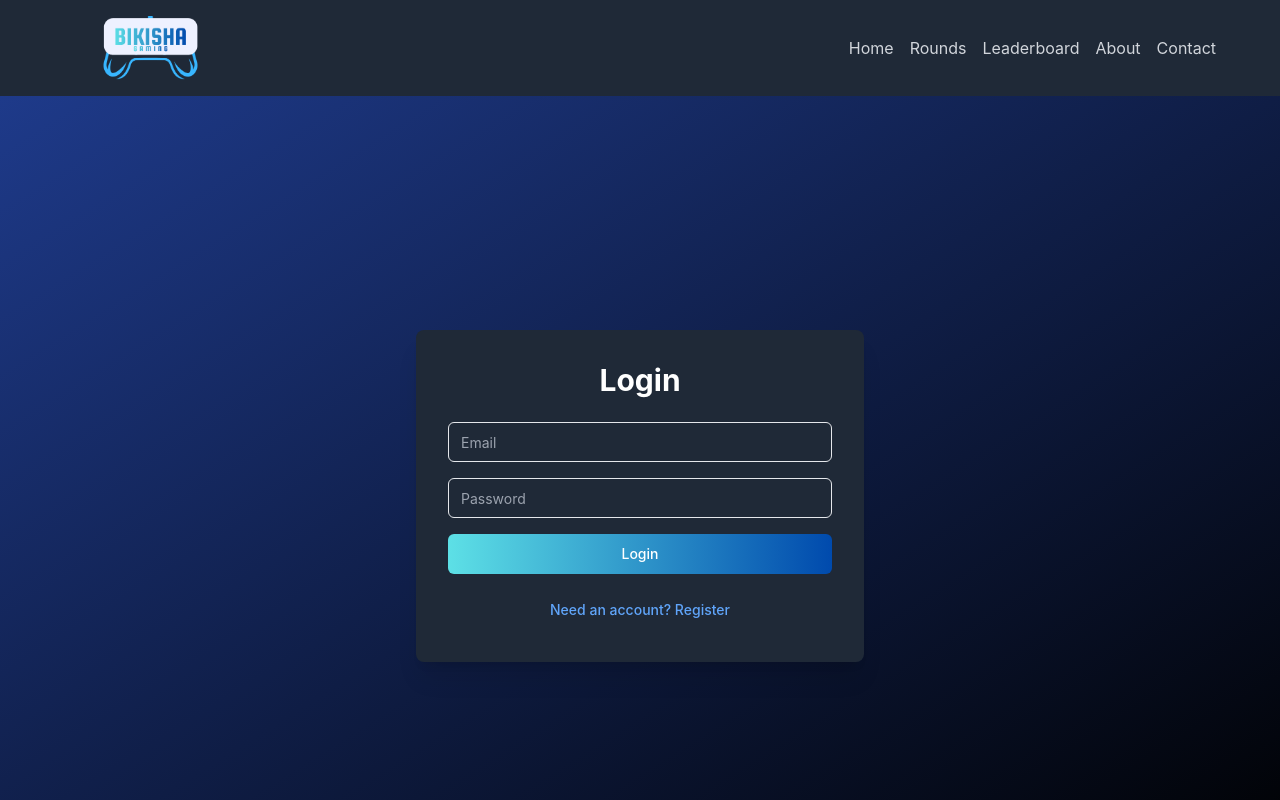
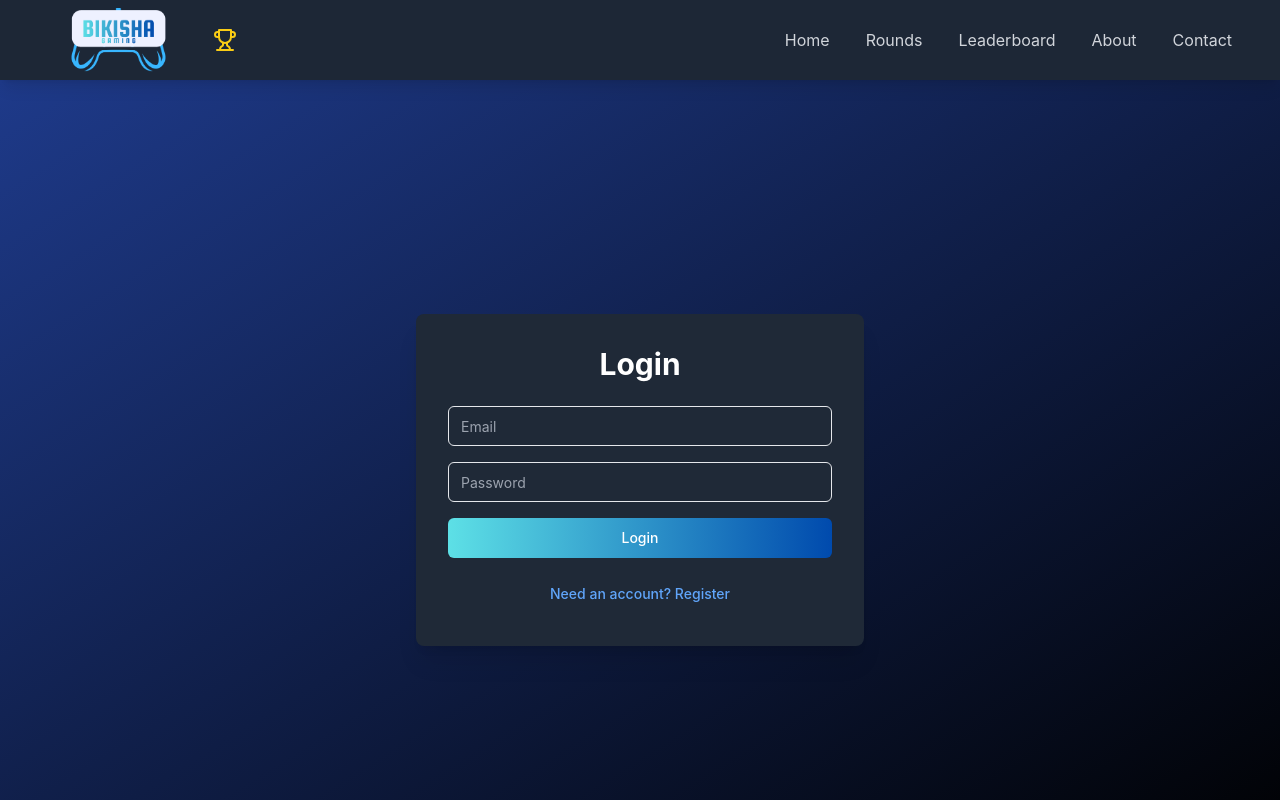
Before and after one commit to Hena7/PlayStation-Tournament-App, a React app in the folder frontend/: page /signin in a window 1280 px wide. Shown: the top 800 px of the page. Built offline with nearby package versions, Linux system fonts and the light colour scheme; the HTML template or start-up script is replaced by a standard one.

Commit message:
Header responsive

```diff
--- a/frontend/src/components/Header.jsx
+++ b/frontend/src/components/Header.jsx
@@ -1,63 +1,84 @@
-import { Trophy } from "lucide-react";
-import React from "react";
+import { Trophy, Menu, X } from "lucide-react";
+import { useState } from "react";
 
 const Header = () => {
+  const [mobileOpen, setMobileOpen] = useState(false);
+
+  const navLinks = [
+    { href: "/", label: "Home" },
+    { href: "/rounds", label: "Rounds" },
+    { href: "/leaderboard", label: "Leaderboard" },
+    { href: "/about", label: "About" },
+    { href: "/contact", label: "Contact" },
+  ];
+
   return (
-    <div>
-      <nav className="bg-gray-800 p-4">
-        <div className="max-w-6xl mx-auto flex justify-between items-center">
-          <div className="flex items-center space-x-4">
-            <a href="/">
+    <nav className="bg-gray-800/95 backdrop-blur-sm sticky top-0 z-50 shadow-lg">
+      <div className="max-w-7xl mx-auto px-4 sm:px-6 lg:px-8">
+        <div className="flex justify-between items-center h-16 md:h-20">
+          {/* Logo */}
+          <a href="/" className="flex items-center group">
             <img
               src="/Logo.png"
-                alt="Tournament Manager Logo"
-                className="md:h-16 max-md:h-12 hover:scale-105"
+              alt="Tournament Manager"
+              className="h-12 md:h-16 transition-transform group-hover:scale-105"
             />
+            <Trophy className="ml-2 h-6 w-6 text-yellow-400 hidden sm:block animate-pulse" />
           </a>
-            {/* <Trophy className="h-6 w-6 text-white" />
-            <span className="text-white font-bold text-xl"></span> */}
+
+          {/* Desktop Nav */}
+          <div className="hidden md:flex items-center space-x-1">
+            {navLinks.map(({ href, label }) => (
+              <a
+                key={href}
+                href={href}
+                className="relative px-4 py-2 text-gray-300 hover:text-white transition-colors duration-200
+                           after:absolute after:bottom-0 after:left-0 after:w-0 after:h-0.5 after:bg-gradient-to-r
+                           after:from-blue-400 after:to-cyan-400 after:transition-all after:duration-300
+                           hover:after:w-full"
+              >
+                {label}
+              </a>
+            ))}
           </div>
-          <div className="flex space-x-4">
+
+          {/* Mobile Menu Button */}
+          <button
+            onClick={() => setMobileOpen(!mobileOpen)}
+            className="md:hidden p-2 rounded-lg text-gray-300 hover:text-white hover:bg-gray-700 transition-colors"
+            aria-label="Toggle menu"
+          >
+            {mobileOpen ? (
+              <X className="h-6 w-6" />
+            ) : (
+              <Menu className="h-6 w-6" />
+            )}
+          </button>
+        </div>
+      </div>
+
+      {/* Mobile Menu */}
+      <div
+        className={`md:hidden transition-all duration-300 ease-in-out overflow-hidden
+                    ${
+                      mobileOpen ? "max-h-96 opacity-100" : "max-h-0 opacity-0"
+                    }`}
+      >
+        <div className="px-4 pt-2 pb-4 space-y-1 bg-gray-800/95 backdrop-blur-sm border-t border-gray-700">
+          {navLinks.map(({ href, label }) => (
             <a
-              href="/"
-              className="text-gray-300 hover:text-white  hover:underline"
+              key={href}
+              href={href}
+              onClick={() => setMobileOpen(false)}
+              className="block px-4 py-3 text-gray-300 hover:text-white hover:bg-gray-700 rounded-lg
+                         transition-all duration-200 hover:translate-x-1"
             >
-              Home
+              {label}
             </a>
-            <a
-              href="/rounds"
-              className="text-gray-300 hover:text-white hover:underline"
-            >
-              Rounds
-            </a>
-            <a
-              href="/leaderboard"
-              className="text-gray-300 hover:text-white hover:underline"
-            >
-              Leaderboard
-            </a>
-            <a
-              href="/about"
-              className="text-gray-300 hover:text-white hover:underline"
-            >
-              About
-            </a>
-            <a
-              href="/contact"
-              className="text-gray-300 hover:text-white hover:underline"
-            >
-              Contact
-            </a>
-            {/* <a
-              href="/signin"
-              className="text-gray-300 hover:text-white hover:underline"
-            >
-              Sign In
-            </a> */}
+          ))}
         </div>
       </div>
     </nav>
-    </div>
   );
 };
 
```
Lines whose indentation alone changed are shown as unchanged.
